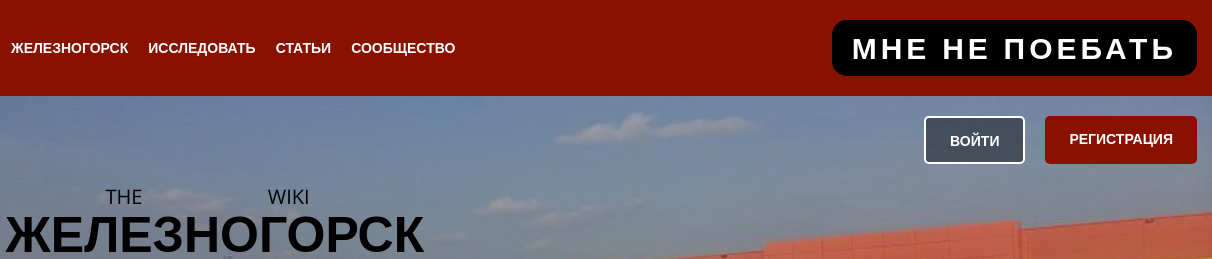
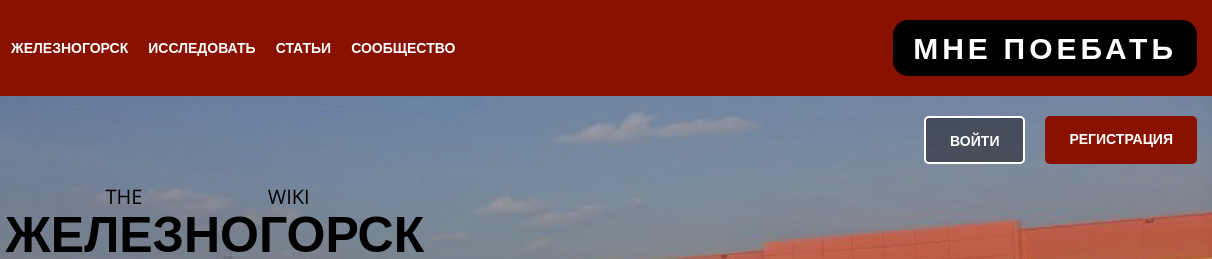
Before and after one commit to Pyc-Nya/11, a plain HTML site: page poebat.html in a window 1280 px wide. Shown: the top 259 px of the page, 68-1280 px from the left. Drawn offline with nearby package versions, Linux system fonts and the light colour scheme.

Commit message:
i forgor smth

```diff
--- a/poebat.html
+++ b/poebat.html
@@ -79,7 +79,7 @@
           </div>
           <div class="header-top__right header-top-right">
             <div class="header-top-right__item">
-              <a href="index.html">МНЕ НЕ ПОЕБАТЬ</a>
+              <a href="poebat.html">МНЕ ПОЕБАТЬ</a>
             </div>
 
           </div>
```
